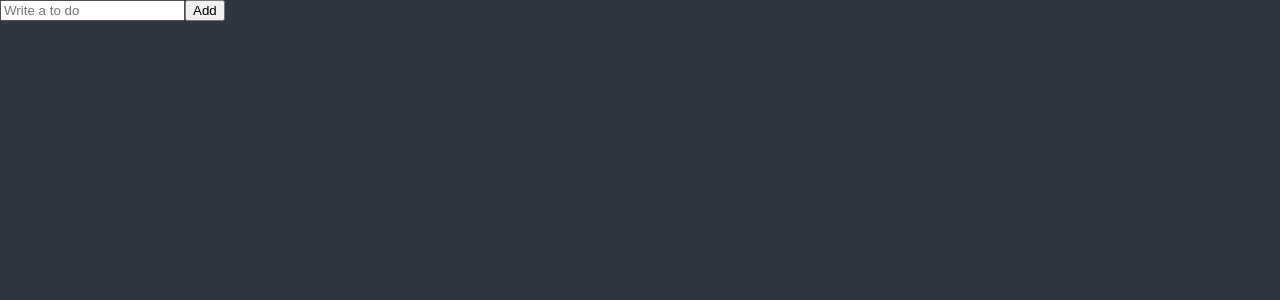
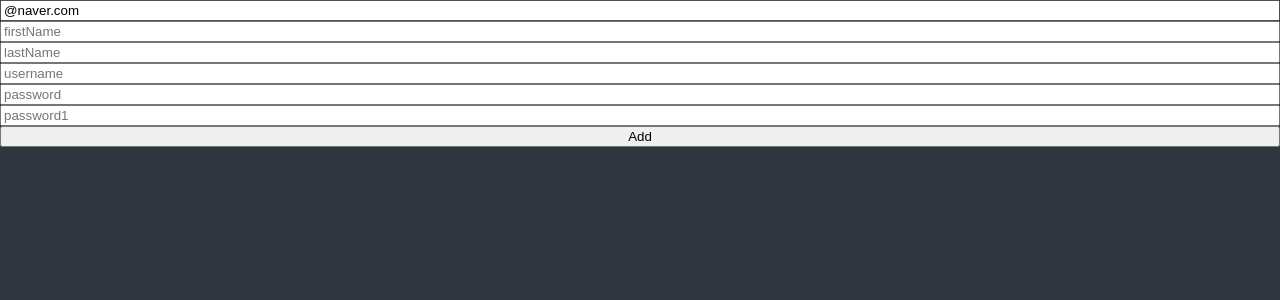
Before and after one commit to bombic3/React-Masterclass, a React (Create React App) app: page / in a window 1280 px wide. Shown: the top 300 px of the page. Built offline with nearby package versions, Linux system fonts and the light colour scheme.

Commit message:
feat: Add error message React Hoot(register 함수)이용하여 input과 error message 추가

```diff
--- a/package.json
+++ b/package.json
@@ -16,6 +16,7 @@
     "react-apexcharts": "^1.3.9",
     "react-dom": "^17.0.2",
     "react-helmet": "^6.1.0",
+    "react-hook-form": "^7.23.0",
     "react-router-dom": "^5.3.0",
     "react-scripts": "5.0.0",
     "recoil": "^0.5.2",
--- a/src/ToDoList.tsx
+++ b/src/ToDoList.tsx
@@ -1,5 +1,7 @@
-import React, { useState } from "react";
+import React, {useState} from "react";
+import {useForm} from "react-hook-form";
 
+/*
 function ToDoList() {
   const [toDo, setToDo] = useState("");
   const [toDoError, setToDoError] = useState("");
@@ -30,5 +32,84 @@
     </div>
   );
 }
+*/
+
+interface IForm {
+  Email: string;
+  firstName: string;
+  lastName: string;
+  username: string;
+  password: string;
+  password1: string;
+}
+
+function ToDoList () {
+  // register 가 onChange, event handler, value 등의 작업을 다 해주는 함수
+  // watch는 form의 입력값들의 변화를 관찰 할 수 있게 해주는 함수
+  // const {register, watch} = useForm();
+  const {
+    register,
+    handleSubmit,
+    formState: {errors},
+  } = useForm<IForm>({
+    defaultValues: {
+      Email: "@naver.com",
+    }
+  });
+  // console.log(register("toDo"));
+  // console에서 이 register함수가 반환하는 값(객체)들을 가져다가 input에 props로 줌
+  // {...register("toDo")}
+  // handleSubmit이 validation과 event.preventDefualt 담당
+  const onValid = (data: any) => {
+    console.log(data);
+  };
+  // console.log(watch());
+  // console.log(errors);
+
+  // 이 모든 걸, 어떤 자바스크립트의 복잡한 코드로 쓰지 않고 단지 우리의 킹갓 register 함수로 얻음
+  return (
+    <div>
+      <form
+        style={{ display: "flex", flexDirection: "column" }}
+        onSubmit={handleSubmit(onValid)}
+      >
+        <input
+          {...register("Email", {
+            required: "Email is required",
+            pattern: {
+              value: /^[A-Za-z0-9._%+-]+@naver.com$/,
+              message: "Only naver.com emails allowed"
+            },
+          })}
+          placeholder="Email"
+        />
+        <span>{errors?.Email?.message}</span>
+        <input {...register("firstName", { required: "write here"})} placeholder="firstName" />
+        <span>{errors?.firstName?.message}</span>
+        <input {...register("lastName", { required: "write here"})} placeholder="lastName" />
+        <span>{errors?.lastName?.message}</span>
+        <input {...register("username", { required: "write here", minLength: 10})} placeholder="username" />
+        <span>{errors?.username?.message}</span>
+        <input {...register("password", { required: "write here", minLength: 5})} placeholder="password" />
+        <span>{errors?.password?.message}</span>
+        <input
+          {...register("password1", {
+            required: "Password is required",
+            minLength: {
+              value: 5,
+              message: "Your password is too short.",
+            },
+          })}
+          placeholder="password1"
+          />
+          <span>{errors?.password1?.message}</span>
+        {/* 소문자만 가능 띄어쓰기 안 됨. 숫자가능 카멜가능 */}
+        {/* 속성값에 그냥 required를 적으면 html로 적은 꼴. { required: true} 이렇게 적어야 자바스크립트로 적은 것(html의 기능을 지원해주지 않는 브라우저나 모바일 환경이 있을 수 있기 때문 */}
+        {/* { required: true, minLength: 10} 만으로 조건문 줄줄이 썼던 거 한방에 해결 */}
+        <button>Add</button>
+      </form>
+    </div>
+  );
+}
 
 export default ToDoList;
```
Also changed, not shown: 1 other file (tests, documents, lock files or other folders).
